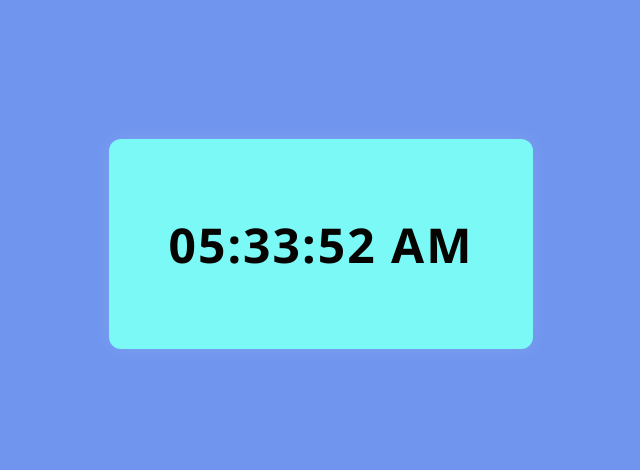
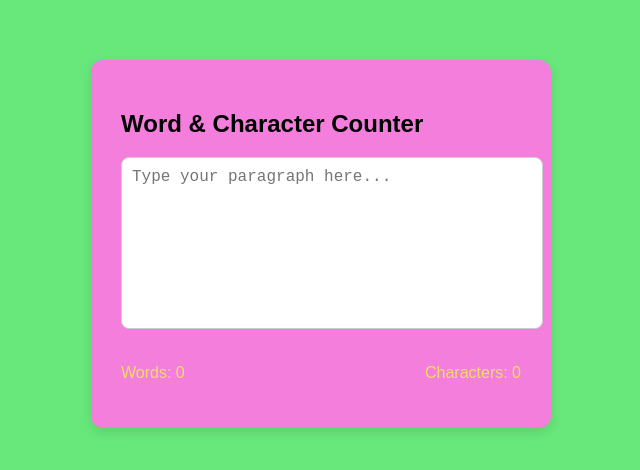
Before and after one commit to Ronitkumar143/pratical-iitp, a plain HTML site: page index.html in a window 1280 px wide. Shown: the part 156-626 px from the top of the page, without its empty margins (319-959 px from the left). Drawn offline with Linux system fonts and the light colour scheme.

Commit message:
Add files via upload

```diff
--- /dev/null
+++ b/concept.js
@@ -0,0 +1,16 @@
+const textInput = document.getElementById("textInput");
+const wordCount = document.getElementById("wordCount");
+const charCount = document.getElementById("charCount");
+
+textInput.addEventListener("input", () => {
+  const text = textInput.value.trim();
+
+  // Word count: split by spaces and filter out empty strings
+  const words = text === "" ? 0 : text.split(/\s+/).length;
+
+  // Character count: count all characters
+  const characters = textInput.value.length;
+
+  wordCount.textContent = words;
+  charCount.textContent = characters;
+});
--- /dev/null
+++ b/des.css
@@ -0,0 +1,39 @@
+body {
+    background: #68e77b;
+    font-family: Arial, sans-serif;
+    display: flex;
+    justify-content: center;
+    align-items: center;
+    height: 100vh;
+    margin: 0;
+  }
+
+  .container {
+    background: #f37edc;
+    padding: 30px;
+    border-radius: 12px;
+    box-shadow: 0 4px 12px rgba(0, 0, 0, 0.1);
+    width: 400px;
+  }
+
+  textarea {
+    width: 100%;
+    height: 150px;
+    padding: 10px;
+    resize: none;
+    font-size: 16px;
+    border-radius: 8px;
+    border: 1px solid #ccc;
+    outline: none;
+  }
+
+  .count-display {
+    margin-top: 15px;
+    display: flex;
+    justify-content: space-between;
+  }
+
+  .count-display p {
+    font-size: 16px;
+    color: #f4de61;
+  }
--- a/index.html
+++ b/index.html
@@ -3,15 +3,19 @@
 <head>
     <meta charset="UTF-8">
     <meta name="viewport" content="width=device-width, initial-scale=1.0">
-    <title>Digial clock</title>
-    <link rel="stylesheet" href="style.css">
+    <title>word count</title>
+    <link rel="stylesheet" href="des.css">
 </head>
 <body>
-
-    <div class="clock-container">
-        <h1 id="clock">Loading..</h1>
+    <div class="container">
+      <h2>Word & Character Counter</h2>
+      <textarea id="textInput" placeholder="Type your paragraph here..."></textarea>
+      <div class="count-display">
+        <p>Words: <span id="wordCount">0</span></p>
+        <p>Characters: <span id="charCount">0</span></p>
+      </div>
     </div>
 
-    <script src="sc.js"></script>
-</body>
+    <script src="concept.js"></script>
+  </body>
 </html>
```
